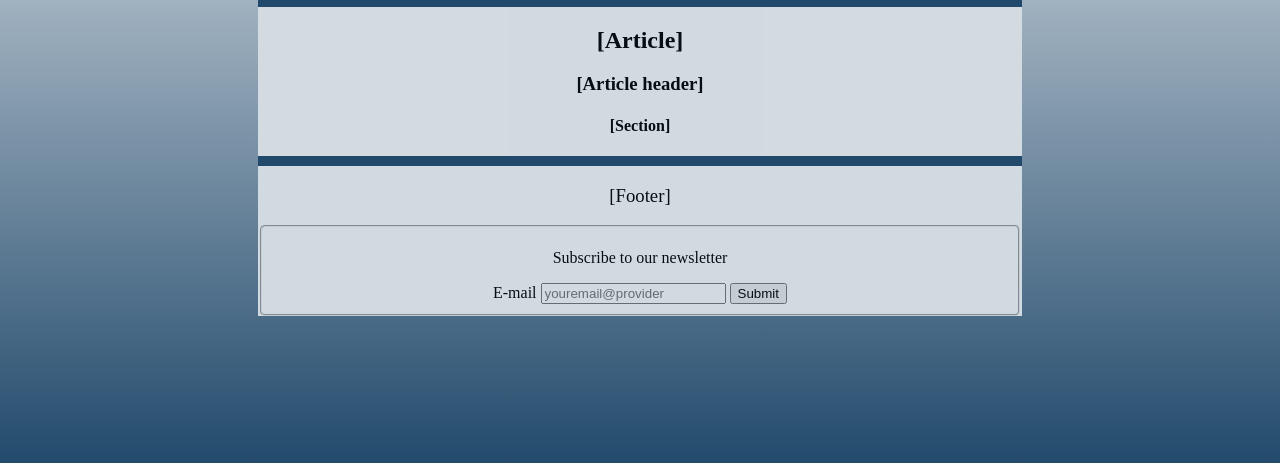
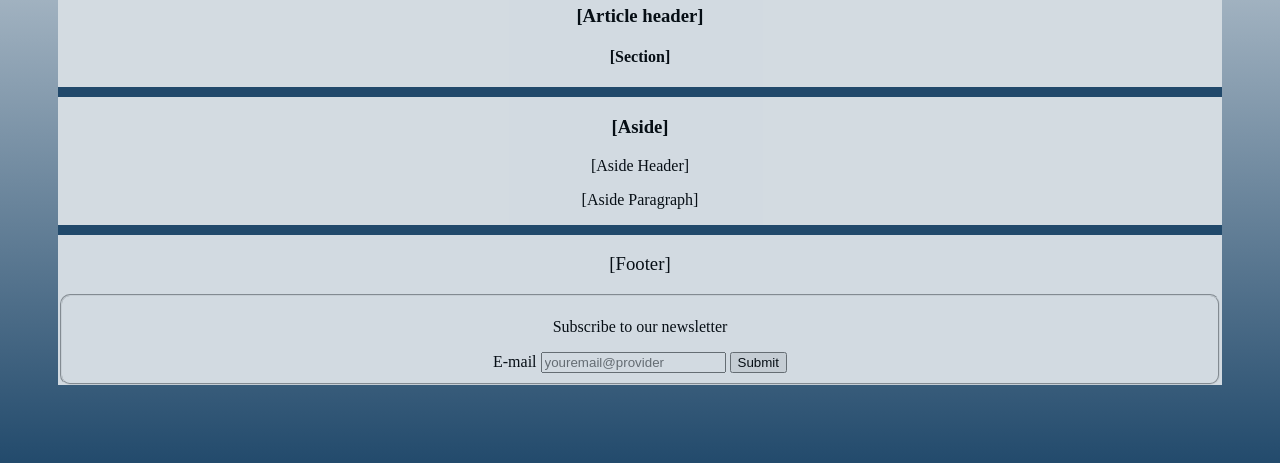
Before and after one commit to Msnaider23/avaliacao_2_bimestre, a plain HTML site: page index.html in a window 1280 px wide. Shown: the part 347-810 px from the top of the page. Drawn offline with Linux system fonts and the light colour scheme.

Commit message:
avaliação 2 bimestre

```diff
--- a/estilo.css
+++ b/estilo.css
@@ -5,8 +5,8 @@ body {
     display: flex;
     flex-direction: column;
     justify-content: center;
-    padding-left: 250px;
-    padding-right: 250px;
+    padding-left: 50px;
+    padding-right: 50px;
 }
 
 .section {
@@ -53,7 +53,7 @@ footer h3 {
 }
 
 fieldset {
-    border-radius: 5px;
+    border-radius: 10px;
 }
 
 h1, h2, h3, h4 {
--- a/index.html
+++ b/index.html
@@ -1,11 +1,13 @@
 <!DOCTYPE html>
 <html lang="pt-br">
+
 <head>
     <meta charset="UTF-8">
     <meta name="viewport" content="width=device-width, initial-scale=1.0">
     <link rel="stylesheet" href="estilo.css">
-    <title>Avaliação segundo bimestre</title>
+    <title>Avaliação</title>
 </head>
+
 <body>
     <div class="section">
         <header class="area">
@@ -14,13 +16,13 @@
 
         <nav class="area">
             <h2>[Nav]</h2>
-           <ul>
+            <ul>
                 <li><a href="">Item 1</a></li>
                 <li><a href="">Item 2</a></li>
                 <li><a href="">Item 3</a></li>
                 <li><a href="">Item 4</a></li>
                 <li><a href="">Item 5</a></li>
-           </ul>
+            </ul>
         </nav>
 
         <article class="area">
@@ -32,7 +34,17 @@
             <section>
                 <h4>[Section]</h4>
             </section>
+
         </article>
+
+        <aside class="area">
+            <h3>[Aside]</h3>
+            <header>[Aside Header]</header>
+
+            <p>[Aside Paragraph]</p>
+
+
+        </aside>
 
         <footer class="area">
             <h3>[Footer]</h3>
@@ -43,9 +55,10 @@
                     <input type="email" placeholder="youremail@provider">
                     <button type="submit">Submit</button>
                 </form>
-        </fieldset>
+            </fieldset>
 
         </footer>
     </div>
 </body>
+
 </html>
```
